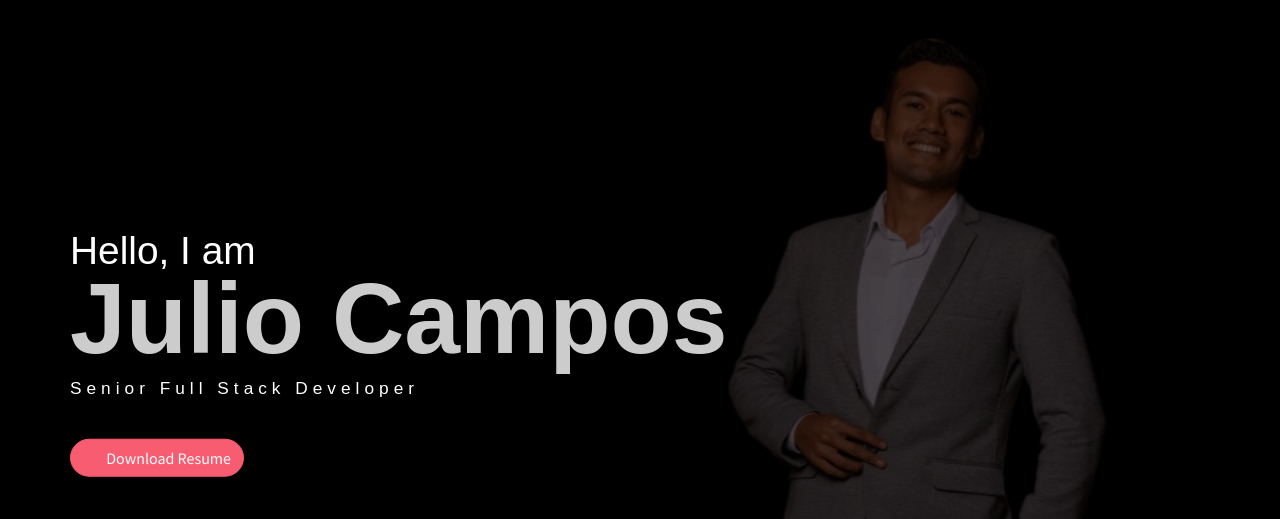
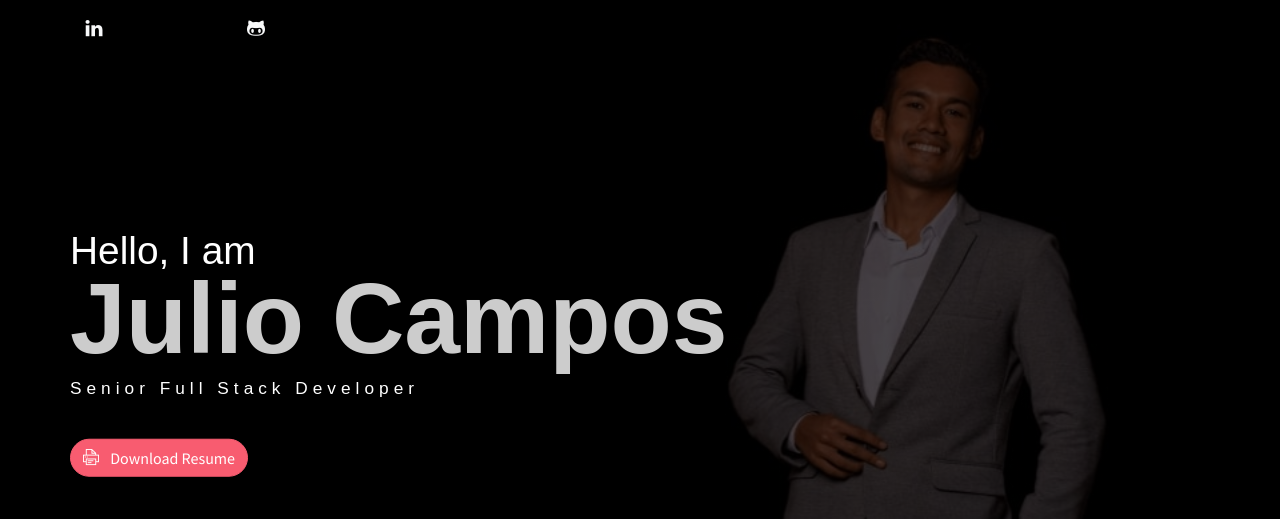
Before and after one commit to juliocampossalcedo/juliocampos.github.io, a plain HTML site: page index.html in a window 1280 px wide. Shown: the top 519 px of the page. Drawn offline with nearby package versions, Linux system fonts and the light colour scheme; some packages are replaced by stand-ins of ours.

Commit message:
Update index.html

```diff
--- a/index.html
+++ b/index.html
@@ -1,15 +1,15 @@
 <!DOCTYPE html>
 <html lang="en">
 <head>
-	<meta charset="utf-8">
+    <meta charset="utf-8">
     <meta name="viewport" content="width=device-width, initial-scale=1, shrink-to-fit=no">
     <meta name="description" content="Start your development with Julio Campos landing page.">
     <meta name="author" content="Devcrud">
     <title>Julio Campos Landing page</title>
     <!-- font icons -->
-    <link rel="stylesheet" href="vendors/themify-icons/css/themify-icons.min.css">
+    <link rel="stylesheet" href="vendors/themify-icons/css/themify-icons.css">
     <!-- Bootstrap + JohnDoe main styles -->
-	<link rel="stylesheet" href="css/johndoe.min.css">
+    <link rel="stylesheet" href="css/johndoe.min.css">
 </head>
 <body data-spy="scroll" data-target=".navbar" data-offset="40" id="home">
     <header class="header">
@@ -485,7 +485,7 @@
         </div>
     </section>
 
-	<!-- core  -->
+    <!-- core  -->
     <script src="vendors/jquery/jquery-3.4.1.min.js"></script>
     <script src="vendors/bootstrap/bootstrap.bundle.min.js"></script>
 
```
